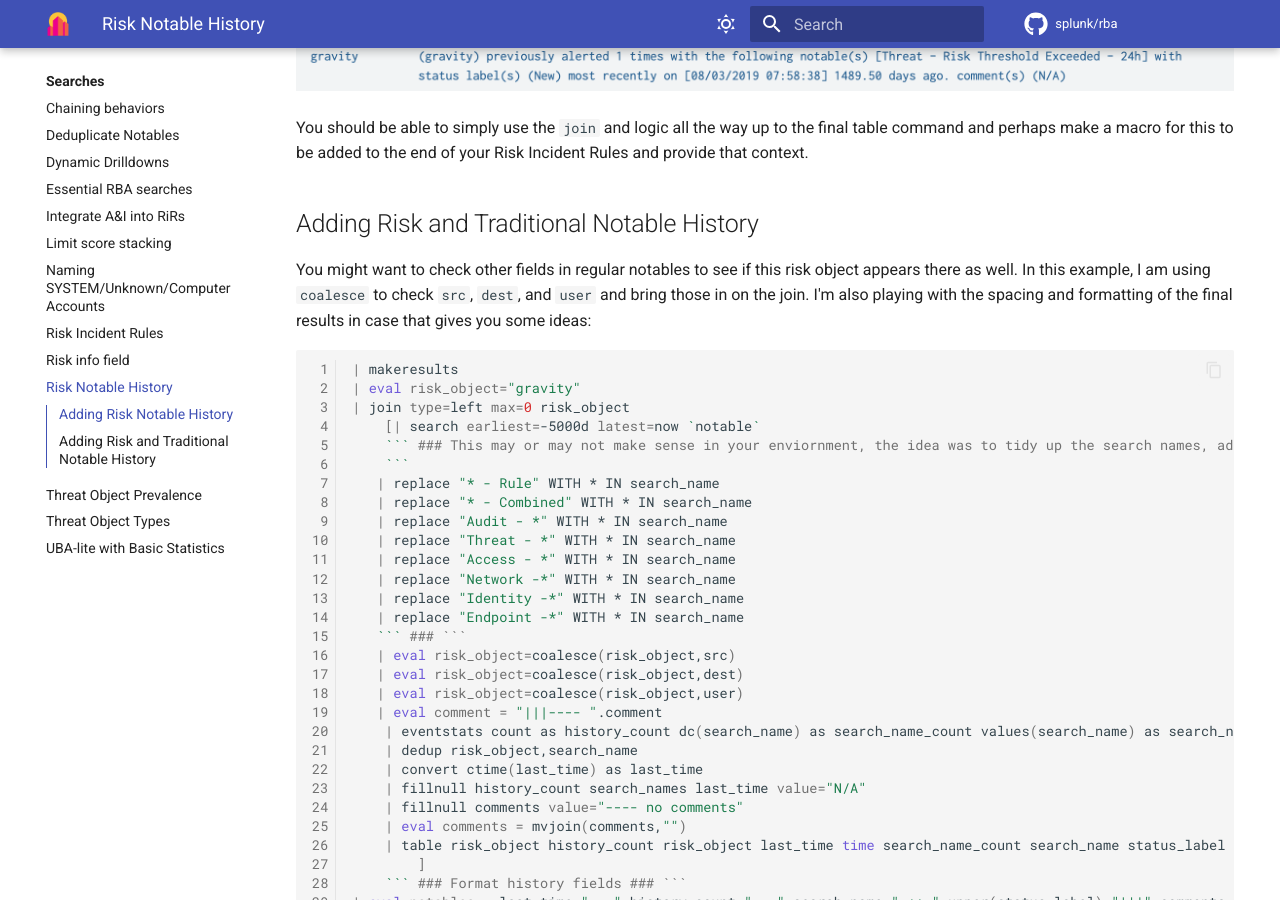
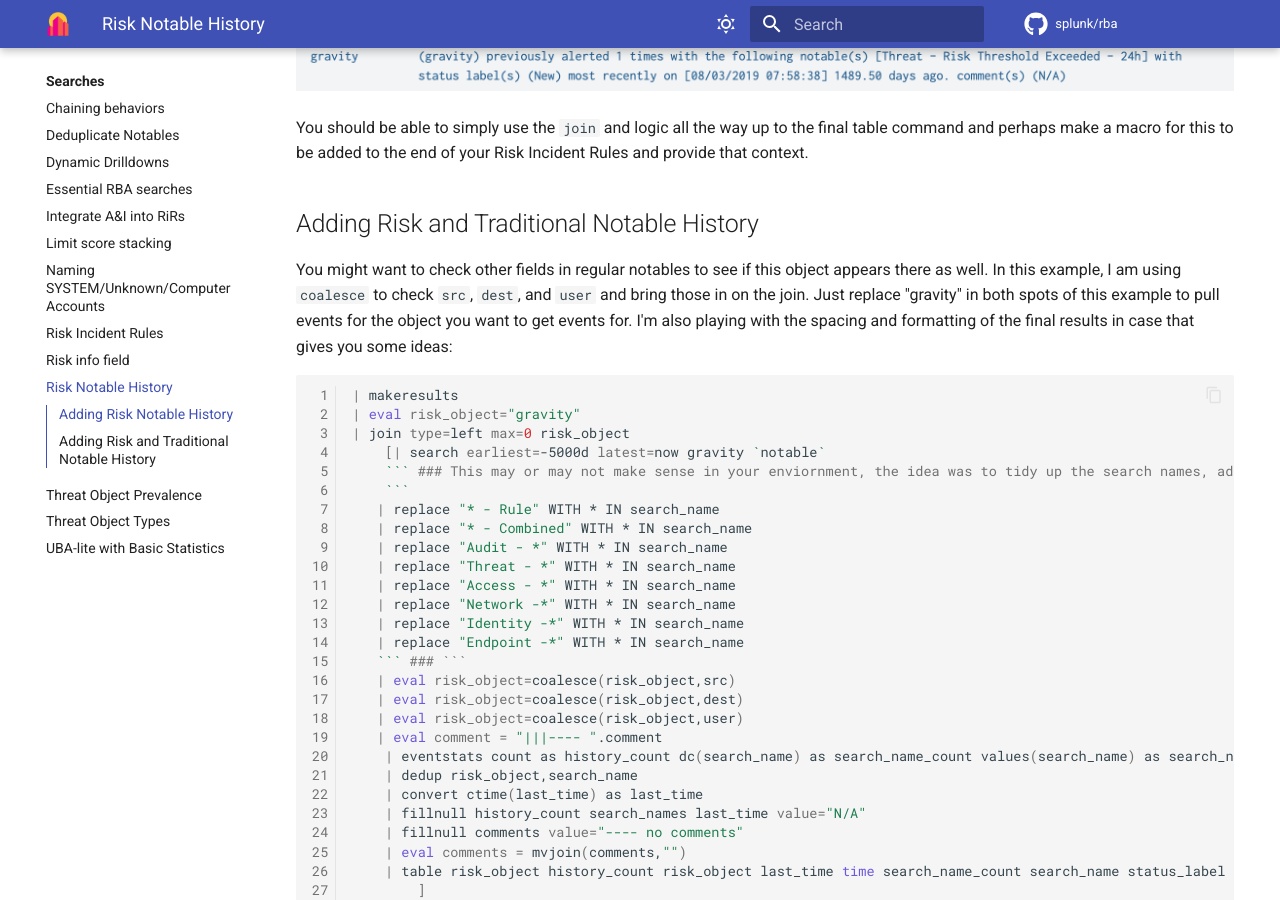
Before and after one commit to splunk/rba, an MkDocs documentation site: the page built from docs/searches/risk_notable_history.md, in a window 1280 px wide and 900 px high, scrolled down 1232 px. Built offline with MkDocs 1.6.1 and Material for MkDocs 9.7.7, drawn with Linux system fonts in a browser that asks for light colours; comment, search, counter and statistics services are not loaded.

Commit message:
Update risk_notable_history.md
added "gravity" to the subsearch with a soft breaker to make it go way faster and not look at events it doesn't need to

````diff
--- a/docs/searches/risk_notable_history.md
+++ b/docs/searches/risk_notable_history.md
@@ -47,13 +47,13 @@ You should be able to simply use the `join` and logic all the way up to the fina
 
 ## Adding Risk and Traditional Notable History
 
-You might want to check other fields in regular notables to see if this risk object appears there as well. In this example, I am using `coalesce` to check `src`, `dest`, and `user` and bring those in on the join. I'm also playing with the spacing and formatting of the final results in case that gives you some ideas:
+You might want to check other fields in regular notables to see if this object appears there as well. In this example, I am using `coalesce` to check `src`, `dest`, and `user` and bring those in on the join. Just replace "gravity" in both spots of this example to pull events for the object you want to get events for. I'm also playing with the spacing and formatting of the final results in case that gives you some ideas:
 
 ```shell linenums="1"
 | makeresults
 | eval risk_object="gravity"
 | join type=left max=0 risk_object
-    [| search earliest=-5000d latest=now `notable`
+    [| search earliest=-5000d latest=now gravity `notable`
     ``` ### This may or may not make sense in your enviornment, the idea was to tidy up the search names, adjust as needed
     ```
    | replace "* - Rule" WITH * IN search_name
````
